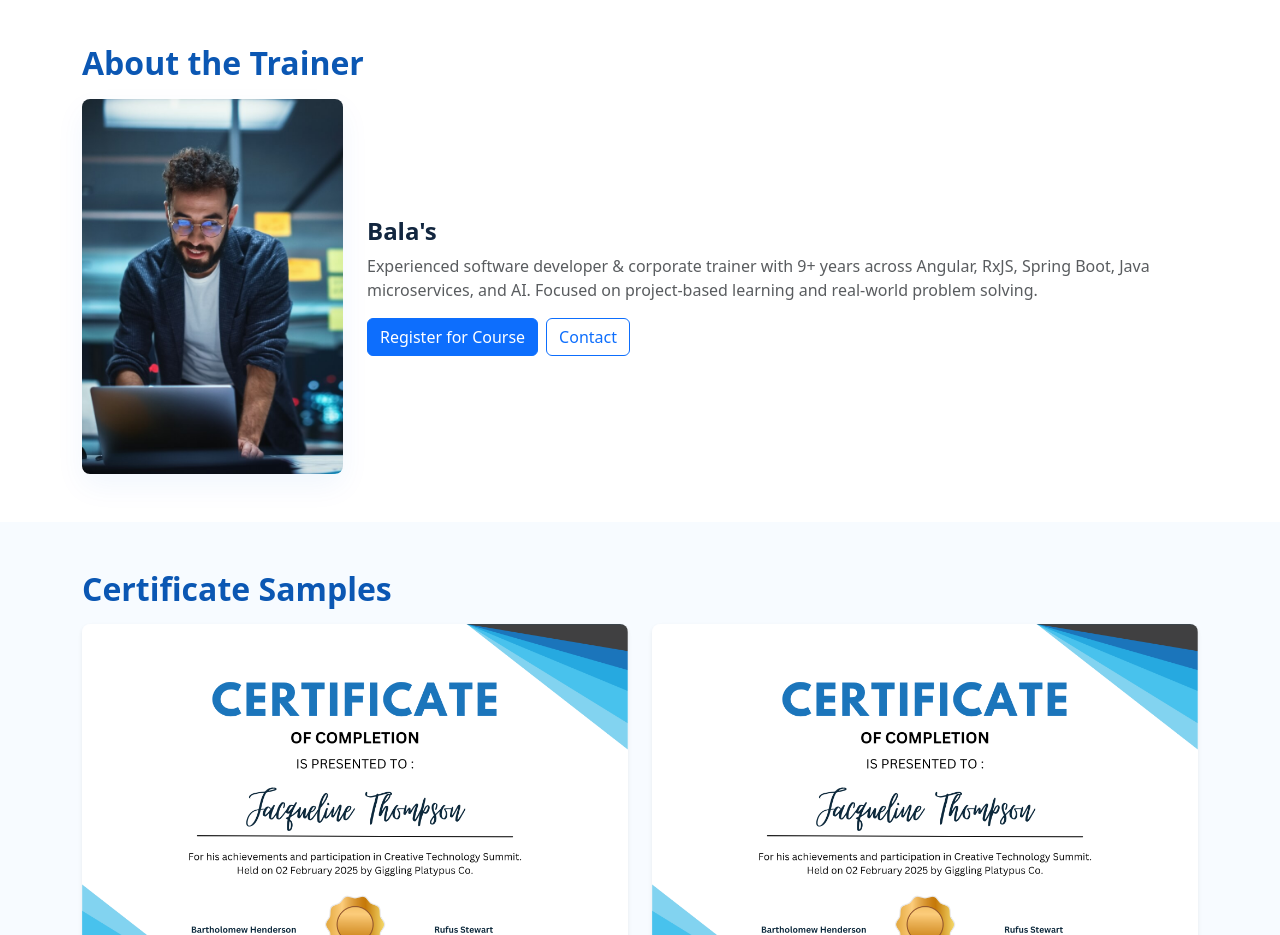
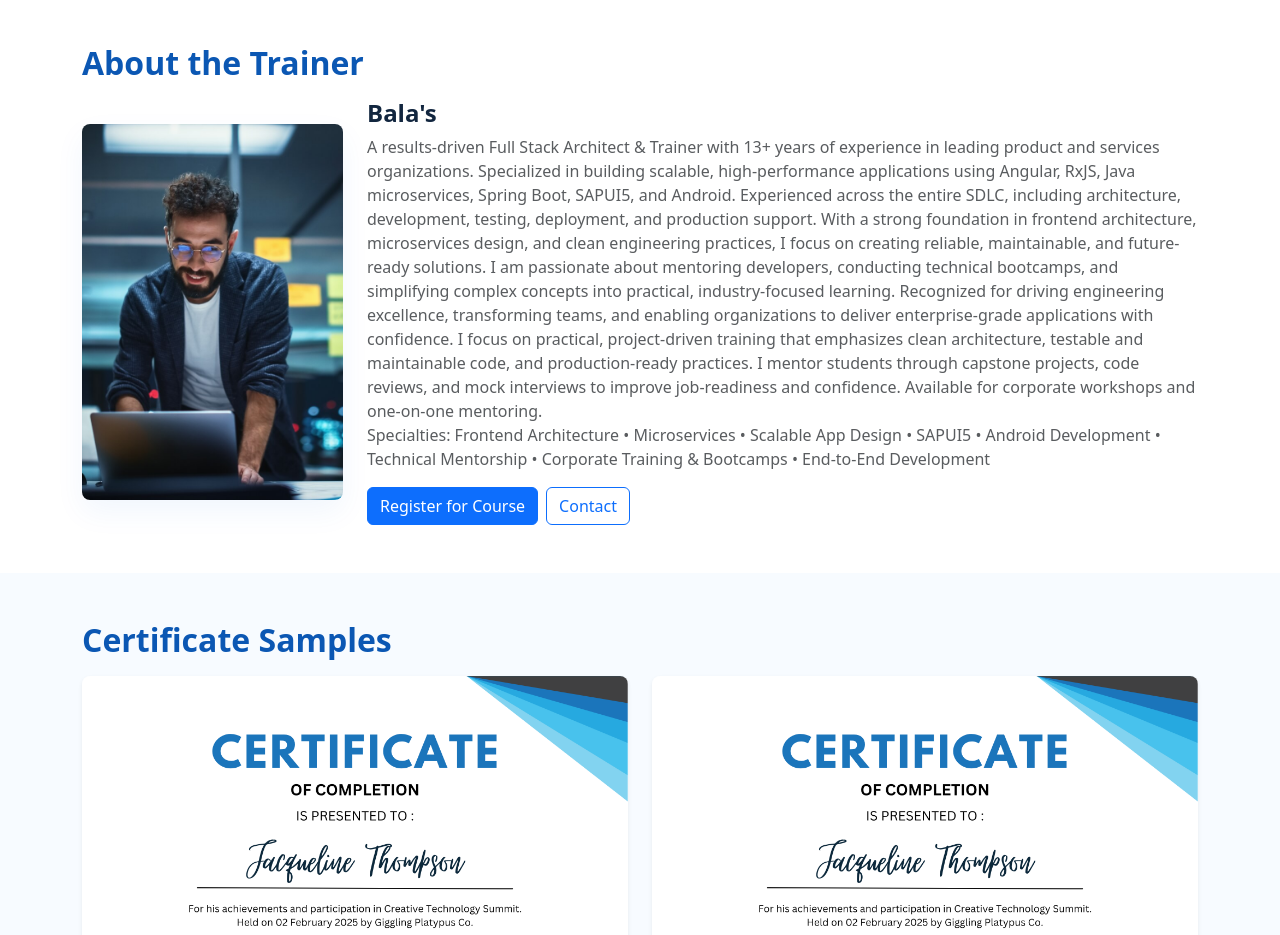
Before and after one commit to skillmatrixsinfo-beep/skillmatrixsWeb, a plain HTML site: page index.html in a window 1280 px wide. Shown: the part 1420-2355 px from the top of the page. Drawn offline with nearby package versions, Linux system fonts and the light colour scheme.

Commit message:
Updated the about session and enabled the https

```diff
--- a/index.html
+++ b/index.html
@@ -219,7 +219,14 @@
         </div>
         <div class="col-md-9" data-aos="fade-left" data-aos-delay="100">
           <h4 class="fw-bold">Bala's</h4>
-          <p class="text-muted">Experienced software developer & corporate trainer with 9+ years across Angular, RxJS, Spring Boot, Java microservices, and AI. Focused on project-based learning and real-world problem solving.</p>
+          <p class="text-muted">A results-driven Full Stack Architect & Trainer with 13+ years of experience in leading product and services organizations. Specialized in building scalable, high-performance applications using Angular, RxJS, Java microservices, Spring Boot, SAPUI5, and Android. Experienced across the entire SDLC, including architecture, development, testing, deployment, and production support.
+
+With a strong foundation in frontend architecture, microservices design, and clean engineering practices, I focus on creating reliable, maintainable, and future-ready solutions. I am passionate about mentoring developers, conducting technical bootcamps, and simplifying complex concepts into practical, industry-focused learning.
+
+Recognized for driving engineering excellence, transforming teams, and enabling organizations to deliver enterprise-grade applications with confidence.
+I focus on practical, project-driven training that emphasizes clean architecture, testable and maintainable code, and production-ready practices. I mentor students through capstone projects, code reviews, and mock interviews to improve job-readiness and confidence. Available for corporate workshops and one-on-one mentoring.
+<br> Specialties:
+Frontend Architecture • Microservices • Scalable App Design • SAPUI5 • Android Development • Technical Mentorship • Corporate Training & Bootcamps • End-to-End Development</p>
           <div class="d-flex gap-2">
             <button class="btn btn-primary" data-bs-toggle="modal" data-bs-target="#enrollModal">Register for Course</button>
             <a href="contact.html" class="btn btn-outline-primary">Contact</a>
```
